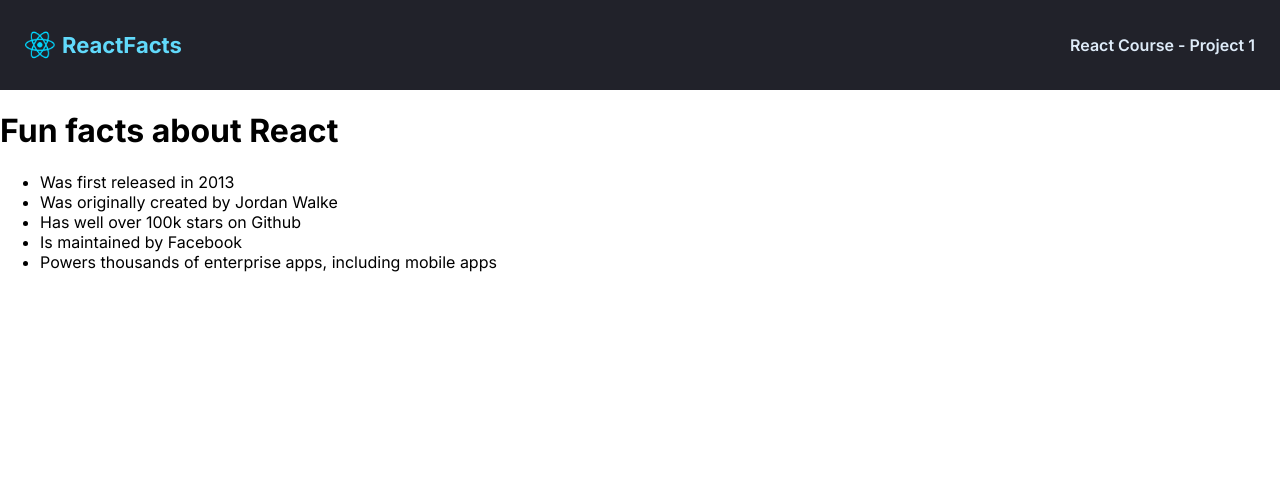
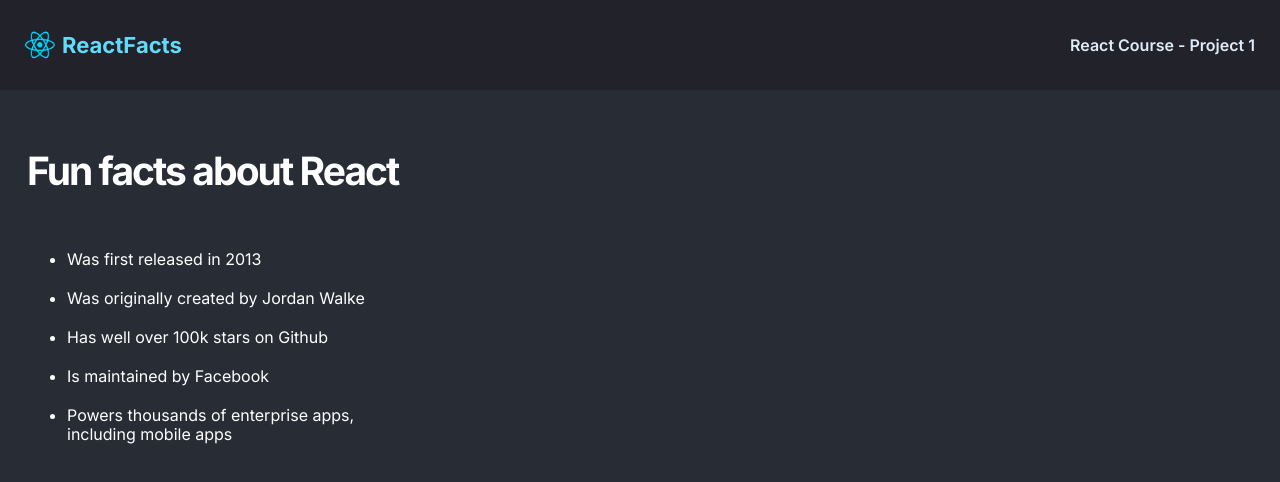
Before and after one commit to Njaaga-Gakure/reactStaticPage, a React (Vite) app: page / in a window 1280 px wide. Shown: the top 482 px of the page. Built offline with nearby package versions, Linux system fonts and the light colour scheme.

Commit message:
Add preliminary styling to main content

```diff
--- a/src/App.css
+++ b/src/App.css
@@ -4,6 +4,7 @@
 body {
     margin: 0;
     font-family: Inter, san-serif;
+    background-color: #282D35;
 }
 
 .nav {
@@ -30,3 +31,20 @@
     color: #DEEBF8;
     font-weight: 600;
 }
+.main-content {
+   color: #FFFFFF;
+    padding: 57px 27px;
+}
+.main--title {
+    margin: 0;
+    font-size: 39px;
+    letter-spacing: -0.05em;
+}
+.main--facts {
+    margin-top: 46px;
+    max-width: 400px;
+}
+.main--facts > li {
+    line-height: 19px;
+    padding-block: 10px;
+}
--- a/src/components/MainContent.jsx
+++ b/src/components/MainContent.jsx
@@ -2,15 +2,15 @@
 
 export default function MainContent(){
     return (
-        <>
-            <h1>Fun facts about React</h1>
-            <ul >
+        <main className="main-content">
+            <h1 className="main--title">Fun facts about React</h1>
+            <ul className="main--facts">
                 <li>Was first released in 2013</li>
                 <li>Was originally created by Jordan Walke</li>
                 <li>Has well over 100k stars on Github</li>
                 <li>Is maintained by Facebook</li>
                 <li>Powers thousands of enterprise apps, including mobile apps</li>
             </ul>
-        </>
+        </main>
     )
 }
```
